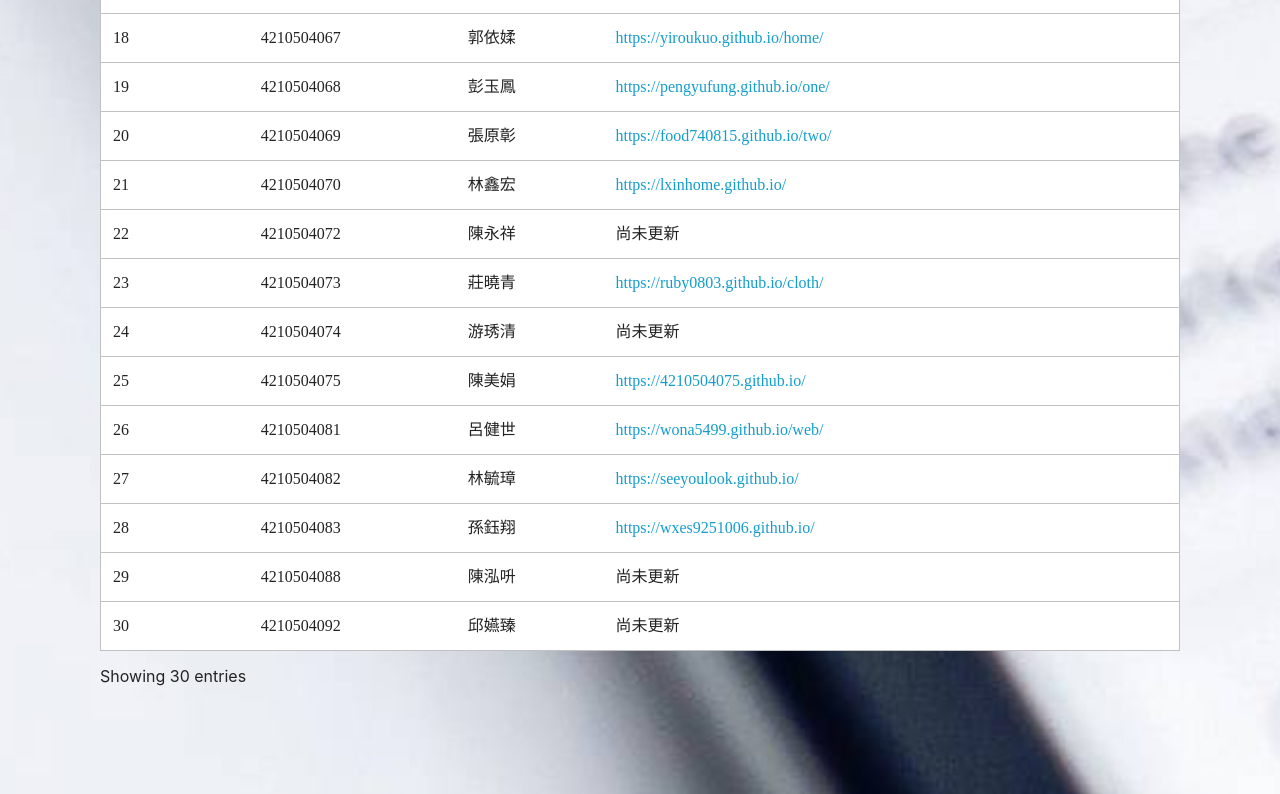
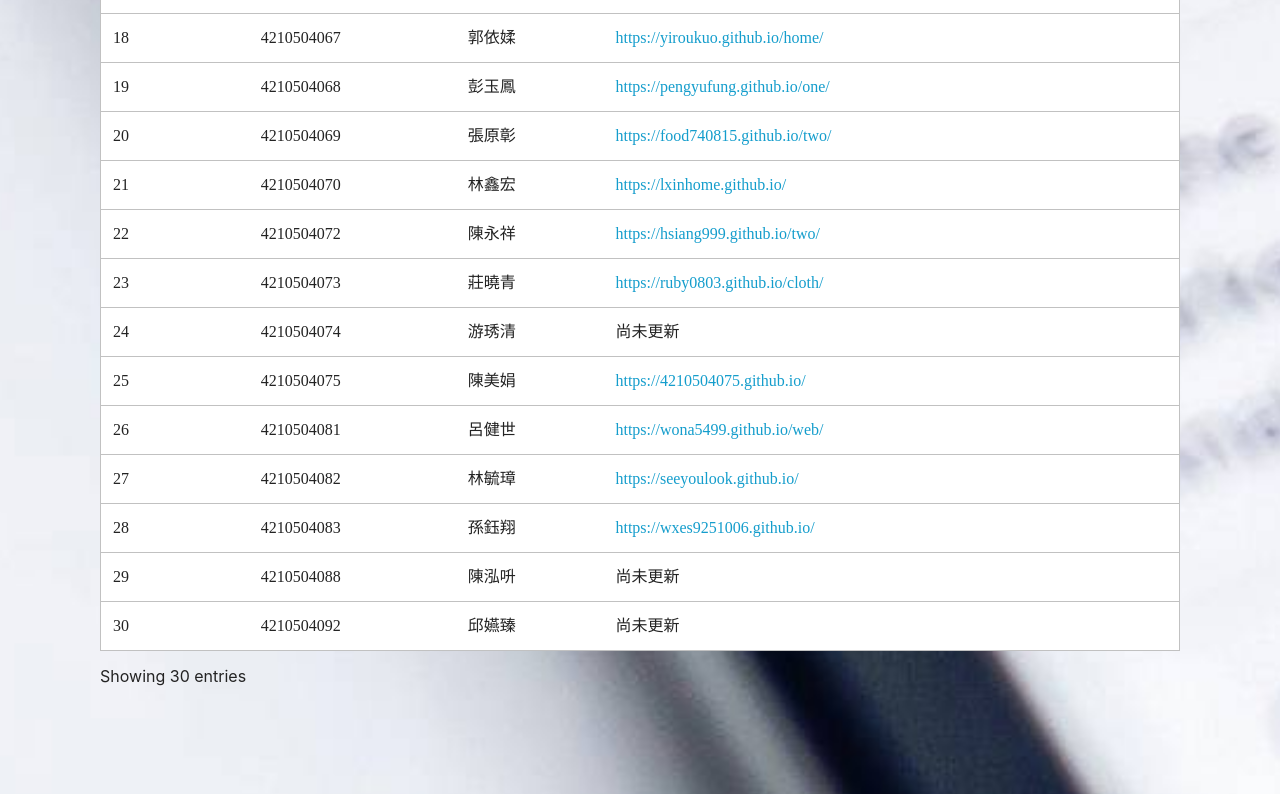
Before and after one commit to newstaruav/bv4ph.github.io, a plain HTML site: page webhw.html in a window 1280 px wide. Shown: the part 1225-2019 px from the top of the page. Drawn offline with Linux system fonts and the light colour scheme.

Commit message:
Update webhw.html

```diff
--- a/webhw.html
+++ b/webhw.html
@@ -170,7 +170,7 @@
 
 
 
-              <td class="body-item mbr-fonts-style display-7">22</td><td class="body-item mbr-fonts-style display-7">4210504072</td><td class="body-item mbr-fonts-style display-7">陳永祥</td><td class="body-item mbr-fonts-style display-7">尚未更新</td></tr><tr>
+              <td class="body-item mbr-fonts-style display-7">22</td><td class="body-item mbr-fonts-style display-7">4210504072</td><td class="body-item mbr-fonts-style display-7">陳永祥</td><td class="body-item mbr-fonts-style display-7"><a href="https://hsiang999.github.io/two/" target="_blank">https://hsiang999.github.io/two/</a></td></tr><tr>
 
 
 
```
